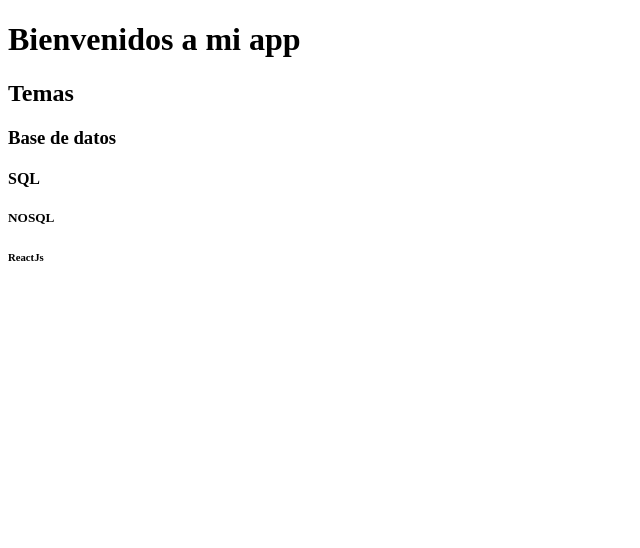
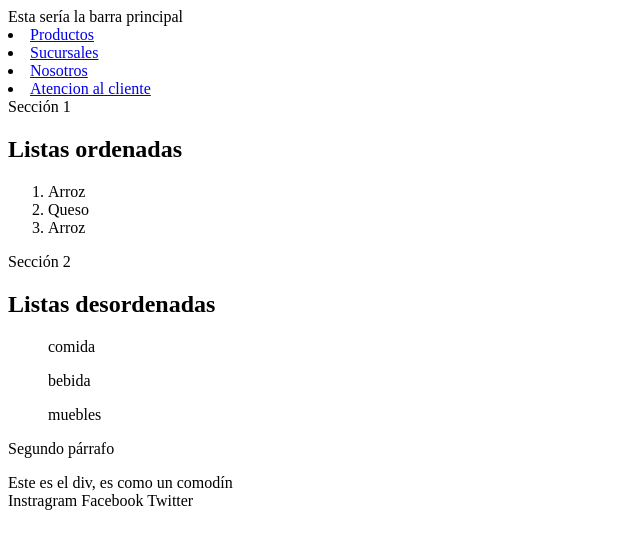
Before and after one commit to JuanBasgall1/Curso, a plain HTML site: page index.html in a window 1280 px wide. Shown: the whole page, without its empty margins (0-640 px from the left). Drawn offline with Linux system fonts and the light colour scheme.

Commit message:
commit Clase 2

```diff
--- a/index.html
+++ b/index.html
@@ -5,15 +5,62 @@
     <meta name="viewport" content="width=device-width, initial-scale=1.0">
     <title>Mi primer página</title>
 </head> <!--cabecera donde estan los metadatos que lee el navegador-->
-<meta charset="UTF-8">
-<meta name="viewport" content="width=device-width, initial-scale=1.0">
-<body> <!--lo que tiene que ver con el usuario -->
-    <!--acá va todo lo que se muestra en la web-->
-<h1>Bienvenidos a mi app</h1>  <!--primer titulo-->
-<h2>Temas</h2>  <!--segundo titulo-->
-<h3>Base de datos</h3>
-<h4>SQL</h4>
-<h5>NOSQL</h5>
-<h6>ReactJs</h6>
+<body> <!--acá va todo lo que se muestra en la web-->
+    <header> <!-- barra principal de arriba -->
+        Esta sería la barra principal
+        <nav><!-- barra de navegación, como un menú -->
+            <li>
+                <a href="./pages/productos.html">Productos</a>
+            </li>
+            <li>
+                <a href="./pages/sucursales.html">Sucursales</a>
+            </li>
+            <li>
+                <a href="./pages/nosotros.html">Nosotros</a>
+            </li>
+            <li>
+                <a href="./pages/atencion.html">Atencion al cliente</a>
+            </li>
+        </nav>
+    </header>
+
+    <main>
+        <section> <!-- listas ordenadas -->
+            Sección 1
+            <h1>Listas ordenadas</h1>  <!--primer titulo-->
+            <ol>
+                <li>Arroz</li>
+                <li>Queso</li>
+                <li>Arroz</li>
+            </ol>
+        </section>
+
+        <section> <!-- listas desordenadas -->
+                Sección 2
+                    <h2> <!--titulo-->
+                        Listas desordenadas
+                    </h2>
+                        <ul>comida</ul>
+                        <ul>bebida</ul>
+                        <ul>muebles</ul>
+                    <p> <!-- párrafo -->
+                        Segundo párrafo
+                    </p>
+        </section>
+    </main>
+
+    <div>    <!-- es una etiqueta genérica-->
+        Este es el div, es como un comodín
+
+    </div>
+
+    <footer> <!-- pie de página -->
+        Instragram
+        Facebook
+        Twitter
+        <!-- puede tener distintos pisos -->
+        <!-- mapa de sitio: donde podes encontrar todo lo que la app ofrece -->
+    </footer>
+
 </body>
 </html>
```
Also changed, not shown: pages/nosotros.html (+11 -0 lines), pages/productos.html (+11 -0 lines), pages/sucursales.html (+11 -0 lines), 3 other files.
